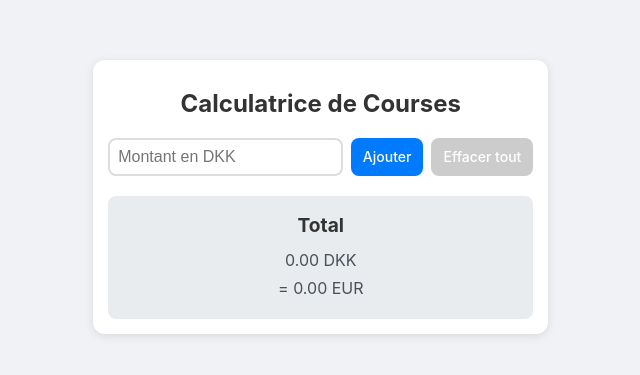
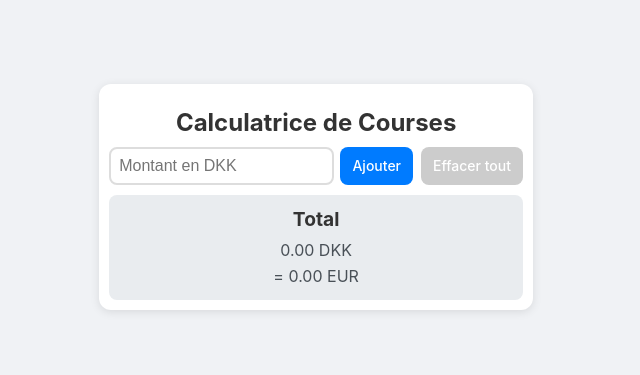
Before and after one commit to louipa/dkk-calculator, a React (Vite) app: page / in a window 1280 px wide. Shown: the part 203-578 px from the top of the page, without its empty margins (323-963 px from the left). Built offline with nearby package versions, Linux system fonts and the light colour scheme.

Commit message:
💄 bigger buttons :)

```diff
--- a/src/App.css
+++ b/src/App.css
@@ -21,7 +21,7 @@ body {
 .app {
   max-width: 90vw;
   width: 95%;
-  padding: 15px;
+  padding: 10px;
   font-family: -apple-system, BlinkMacSystemFont, "Segoe UI", Roboto, Oxygen,
     Ubuntu, Cantarell, sans-serif;
   background-color: var(--color-white);
@@ -32,15 +32,15 @@ body {
 h1 {
   text-align: center;
   color: var(--color-text);
-  margin-bottom: 20px;
+  margin-bottom: 10px;
   font-size: 1.5rem;
 }
 
 .input-section {
   display: flex;
   flex-wrap: wrap;
-  gap: 8px;
-  margin-bottom: 15px;
+  gap: 6px;
+  margin-bottom: 10px;
 }
 
 .input-section > input {
@@ -93,17 +93,17 @@ button:hover:not(:disabled) {
 }
 
 .amounts-list {
-  margin-bottom: 20px;
+  margin-bottom: 10px;
 }
 
 .amount-item {
   display: flex;
   justify-content: space-between;
   align-items: center;
-  padding: 8px;
+  padding: 6px;
   background-color: var(--color-item-bg);
   border-radius: 8px;
-  margin-bottom: 8px;
+  margin-bottom: 6px;
   font-size: 0.875rem;
   color: var(--color-text);
 }
@@ -114,8 +114,13 @@ button:hover:not(:disabled) {
 
 .amount-item button {
   background-color: var(--color-danger);
-  padding: 4px 8px;
-  font-size: 1rem;
+  padding: 6px 12px;
+  font-size: 1.25rem;
+  min-width: 2.5rem;
+  height: 2.5rem;
+  display: flex;
+  align-items: center;
+  justify-content: center;
 }
 
 .amount-item button:hover {
@@ -124,19 +129,19 @@ button:hover:not(:disabled) {
 
 .total {
   background-color: var(--color-total-bg);
-  padding: 15px;
+  padding: 10px;
   border-radius: 8px;
   text-align: center;
 }
 
 .total h2 {
-  margin: 0 0 8px 0;
+  margin: 0 0 4px 0;
   color: var(--color-text);
   font-size: 1.2rem;
 }
 
 .total p {
-  margin: 4px 0;
+  margin: 2px 0;
   font-size: 1rem;
   color: var(--color-text-light);
 }
```
